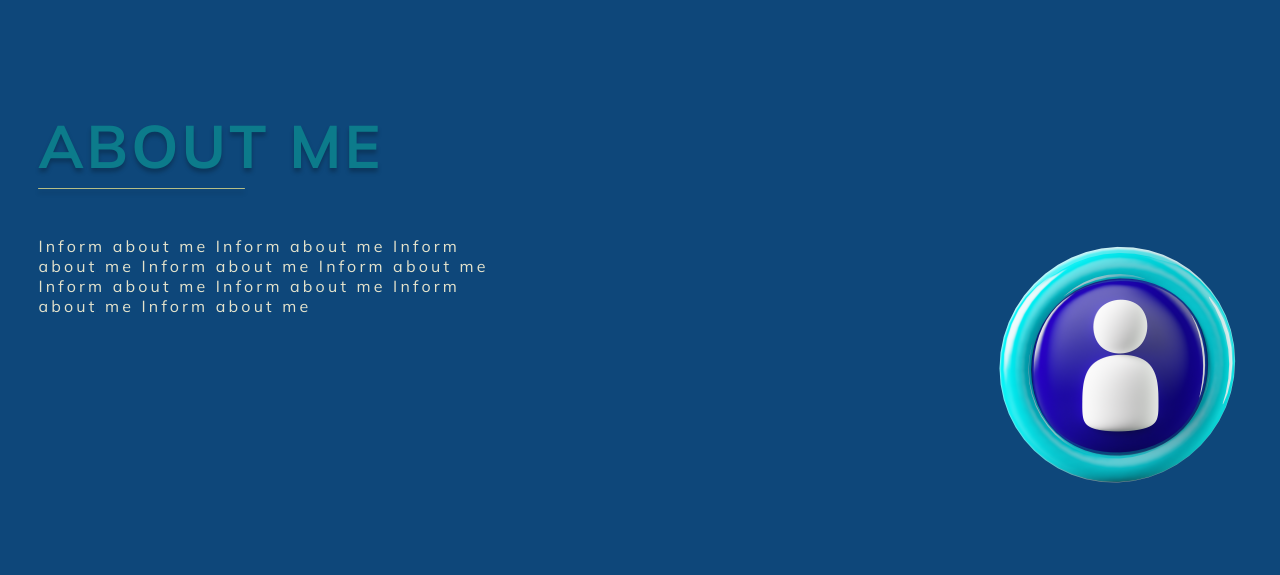
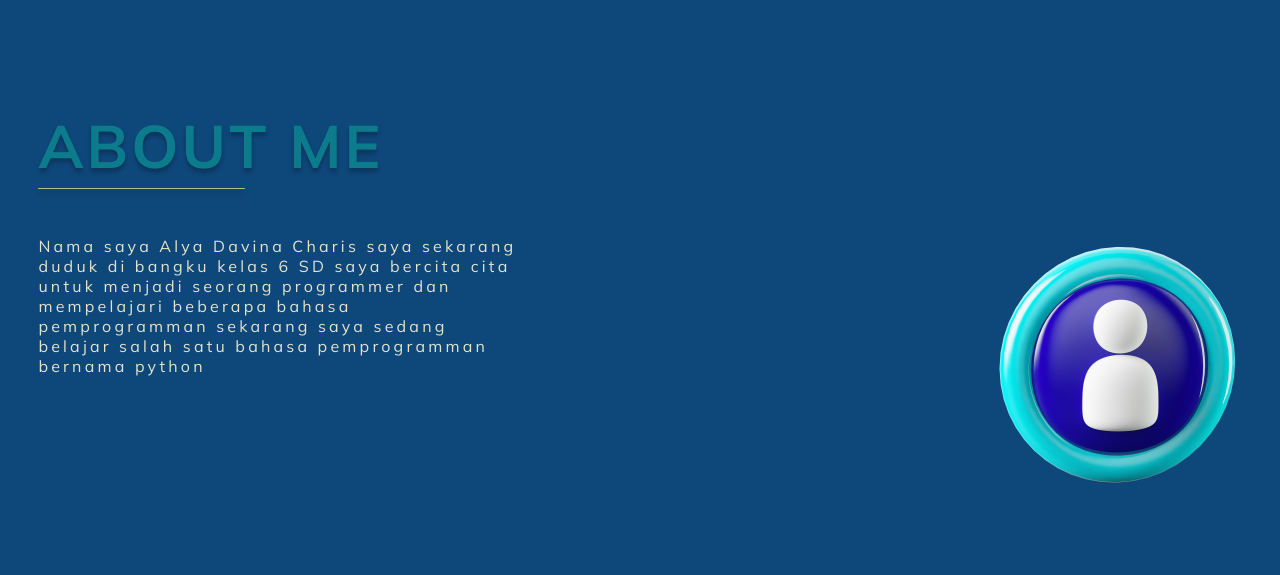
Before and after one commit to AleAleeya/M4.L4, a Flask app: page / in a window 1280 px wide. Shown: the part 868-1443 px from the top of the page. Run offline with Flask 3, Linux system fonts and the light colour scheme.

Commit message:
upload file

```diff
--- a/templates/index.html
+++ b/templates/index.html
@@ -37,9 +37,9 @@
         <h2 class="about__title">ABOUT ME</h2>
         <div class="about__info info-block">
           <p class="info-block__text">
-            Inform about me Inform about me Inform about me Inform about me
-            Inform about me Inform about me Inform about me Inform about me
-            Inform about me
+            Nama saya Alya Davina Charis saya sekarang duduk di bangku kelas 6 SD
+            saya bercita cita untuk menjadi seorang programmer dan mempelajari beberapa bahasa pemprogramman
+            sekarang saya sedang belajar salah satu bahasa pemprogramman bernama python
           </p>
           <img
             class="info-block__img"
```
